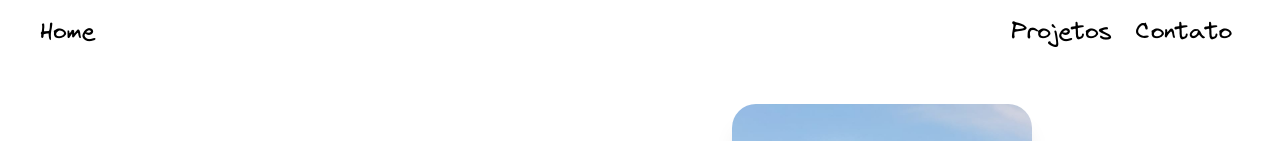
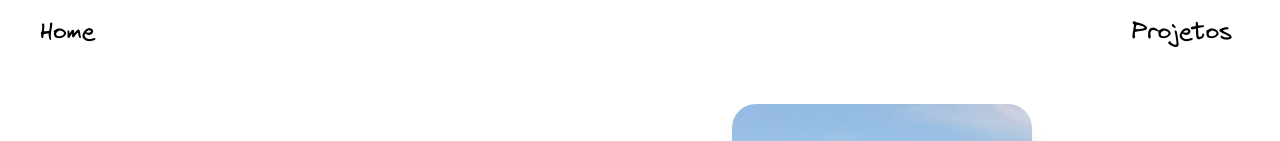
Before and after one commit to GuinterZaffalon/guinter-website, a Next.js app: page / in a window 1280 px wide. Shown: the top 141 px of the page. Built offline with nearby package versions, Linux system fonts and the light colour scheme.

Commit message:
att for aplication

```diff
--- a/src/app/componentes/header.tsx
+++ b/src/app/componentes/header.tsx
@@ -6,11 +6,11 @@ export function Header() {
             </div>
             <div className="flex flex-row font-virgil text-black text-2xl gap-2">
                 <div className="mr-4">
-                     <a href="/projetos">Projetos</a>
+                     <a href="https://github.com/GuinterZaffalon">Projetos</a>
                 </div>
-                <div className="mr-4">
+                {/* <div className="mr-4">
                     Contato
-                </div>
+                </div> */}
             </div>
         </div>
     )
```
